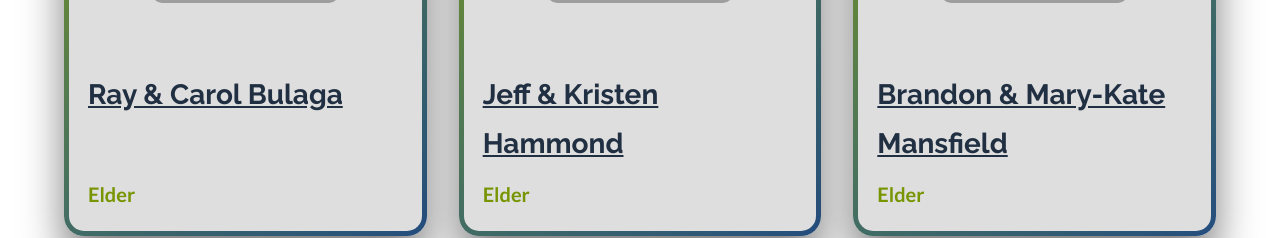
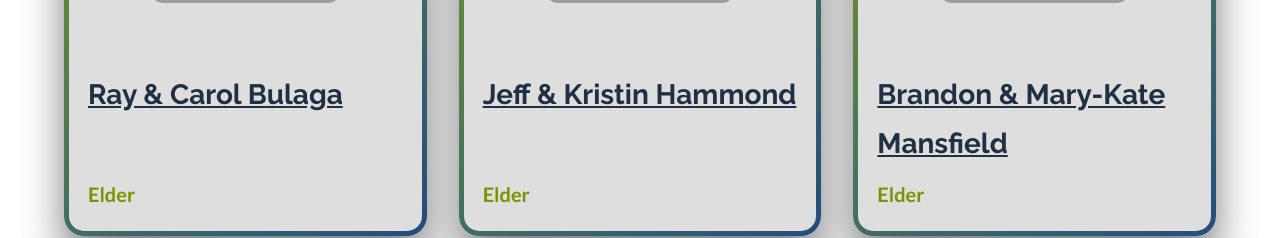
Before and after one commit to mykeld74/hinesburgcma, a SvelteKit app: page /about-us/our-leadership in a window 1280 px wide. Shown: the part 1101-1339 px from the top of the page. Built offline with nearby package versions, Linux system fonts and the light colour scheme; grey boxes are pictures that could not be loaded.

Commit message:
fix misspelling

```diff
--- a/src/routes/about-us/our-leadership/+page.svelte
+++ b/src/routes/about-us/our-leadership/+page.svelte
@@ -77,7 +77,7 @@
 			image: 'bulaga'
 		},
 		{
-			name: 'Jeff & Kristen Hammond',
+			name: 'Jeff & Kristin Hammond',
 			email: 'streetmachine19@comcast.net',
 			role: 'Elder',
 			description: '',
```
